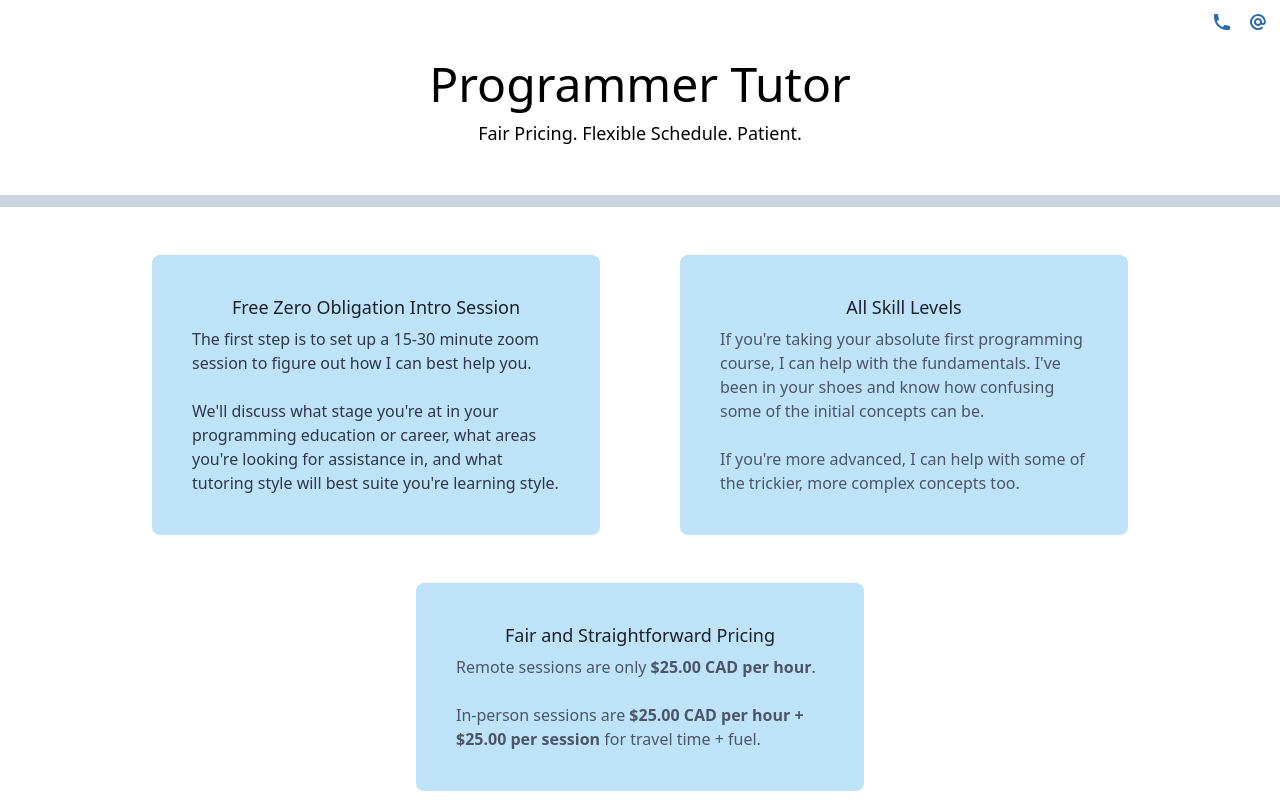
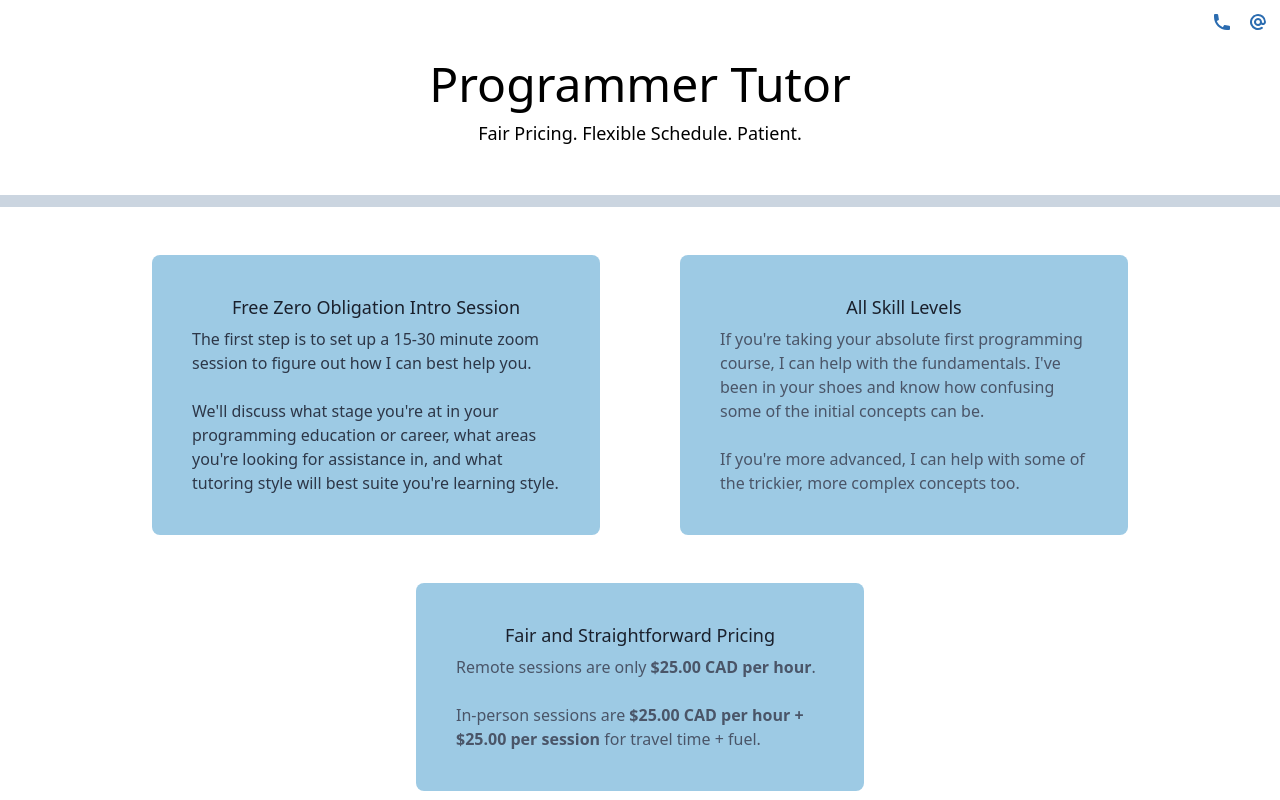
Before and after one commit to dericf/programmertutor, a Next.js app: page / in a window 1280 px wide. Shown: the top 800 px of the page. Built offline with nearby package versions, Linux system fonts and the light colour scheme; no server answers.

Commit message:
Change background color of cards

```diff
--- a/styles/main.css
+++ b/styles/main.css
@@ -1 +1,5 @@
 @import './tailwind.css';
+
+.pt__intro_card {
+  background-color: #5fa8d39c;
+}
```
